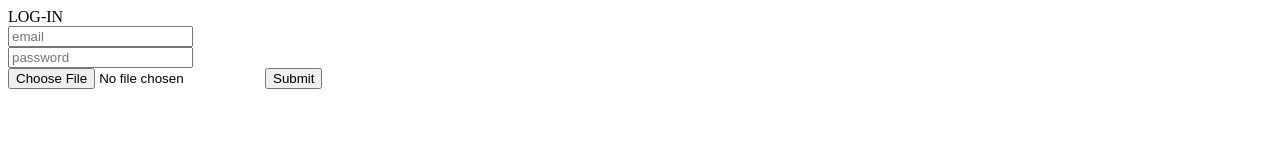
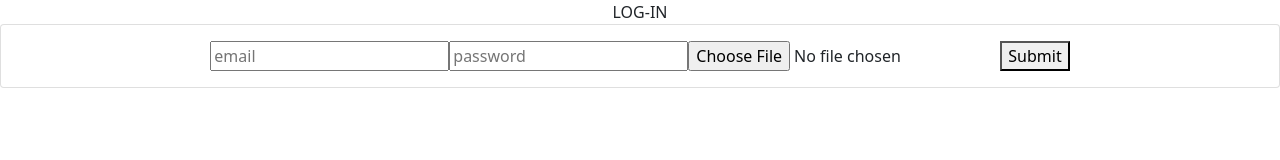
Before and after one commit to masterashu/Semester-2, a plain HTML site: page IOTA/Session1/index.html in a window 1280 px wide. Drawn offline with nearby package versions, Linux system fonts and the light colour scheme.

Commit message:
added alignment in index.html

```diff
--- a/IOTA/Session1/index.html
+++ b/IOTA/Session1/index.html
@@ -14,16 +14,24 @@
     };
     firebase.initializeApp(config);
     </script>
+    <!-- JavaScript Bundle with Popper -->
+<script src="https://cdn.jsdelivr.net/npm/bootstrap@5.1.3/dist/js/bootstrap.bundle.min.js" integrity="sha384-ka7Sk0Gln4gmtz2MlQnikT1wXgYsOg+OMhuP+IlRH9sENBO0LRn5q+8nbTov4+1p" crossorigin="anonymous"></script>
+    <!-- CSS only -->
+<link href="https://cdn.jsdelivr.net/npm/bootstrap@5.1.3/dist/css/bootstrap.min.css" rel="stylesheet" integrity="sha384-1BmE4kWBq78iYhFldvKuhfTAU6auU8tT94WrHftjDbrCEXSU1oBoqyl2QvZ6jIW3" crossorigin="anonymous">
     <title>Page Title</title>
 </head>
 <body>
+    <div class="d-flex justify-content-center">
         LOG-IN
+    </div>
+    <div class="card" >
+        <div class="d-flex justify-content-center card-body">
             <br>
             <input type="text" placeholder="email">
             <br>
             <input type="password" placeholder="password">
             <br><input type = "file" id="pic">
-    <button>
+            <button >
             Submit</button>
             <script>
                 var auth = firebase.auth()
@@ -63,6 +71,7 @@
 
 
             </script>
-
+        </div>
+    </div>
 </body>
 </html>
```
Lines whose indentation alone changed are shown as unchanged.
